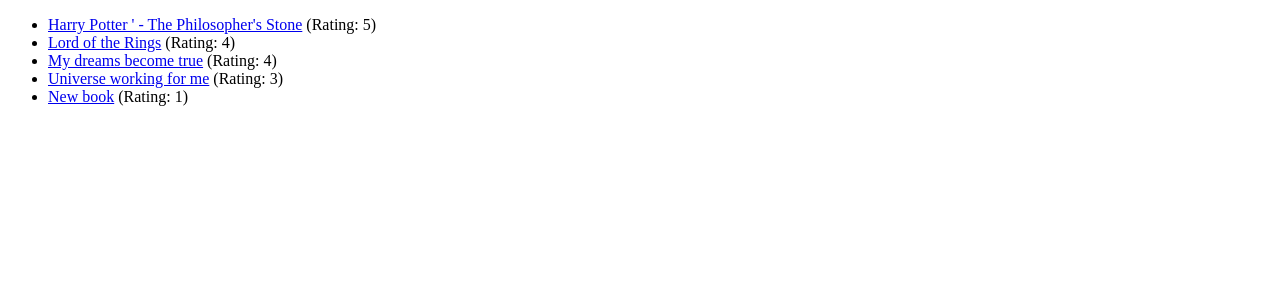
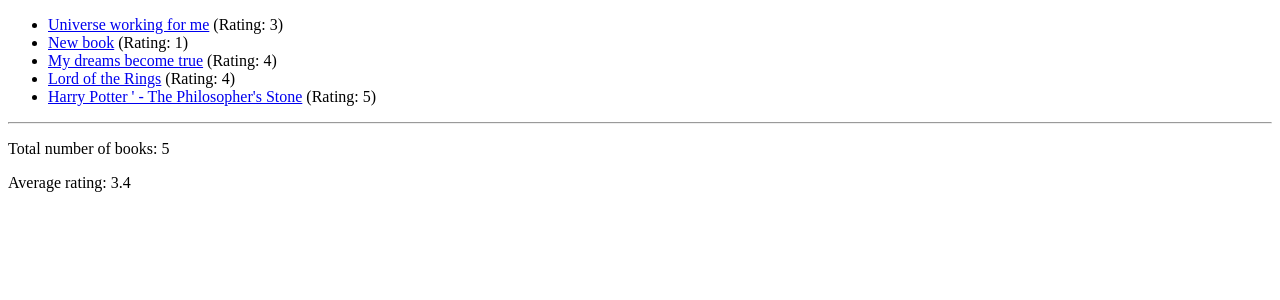
Before and after one commit to ito78x/book_store, a Django app: page / in a window 1280 px wide. Shown: the top 300 px of the page. Run offline with Django 4.2, Linux system fonts and the light colour scheme; data comes from the database, SQL or seed files in the repository.

Commit message:
Add aggregation and order by

```diff
--- a/book_outlet/templates/book_outlet/index.html
+++ b/book_outlet/templates/book_outlet/index.html
@@ -10,4 +10,9 @@
             <li><a href="{{ book.get_absolute_url }}">{{ book.title }}</a> (Rating: {{ book.rating }})</li>
         {% endfor %}
     </ul>
+
+    <hr>
+
+    <p>Total number of books: {{ total_number_of_books }}</p>
+    <p>Average rating: {{ average_rating.rating__avg }}</p>
 {% endblock  %}
--- a/book_outlet/views.py
+++ b/book_outlet/views.py
@@ -1,13 +1,20 @@
 from django.shortcuts import render
 from django.http import Http404
+from django.db.models import Avg
+
 from .models import Book
 
 # Create your views here.
 
 def index(request):
-  books = Book.objects.all()
+  books = Book.objects.all().order_by("-title") # - equals to desc
+  num_books = books.count()
+  avg_rating = books.aggregate(Avg("rating"))
+
   return render(request, "book_outlet/index.html", {
-    "books": books
+    "books": books,
+    "total_number_of_books": num_books,
+    "average_rating": avg_rating
   })
 
 def book_detail(request, slug):
```
